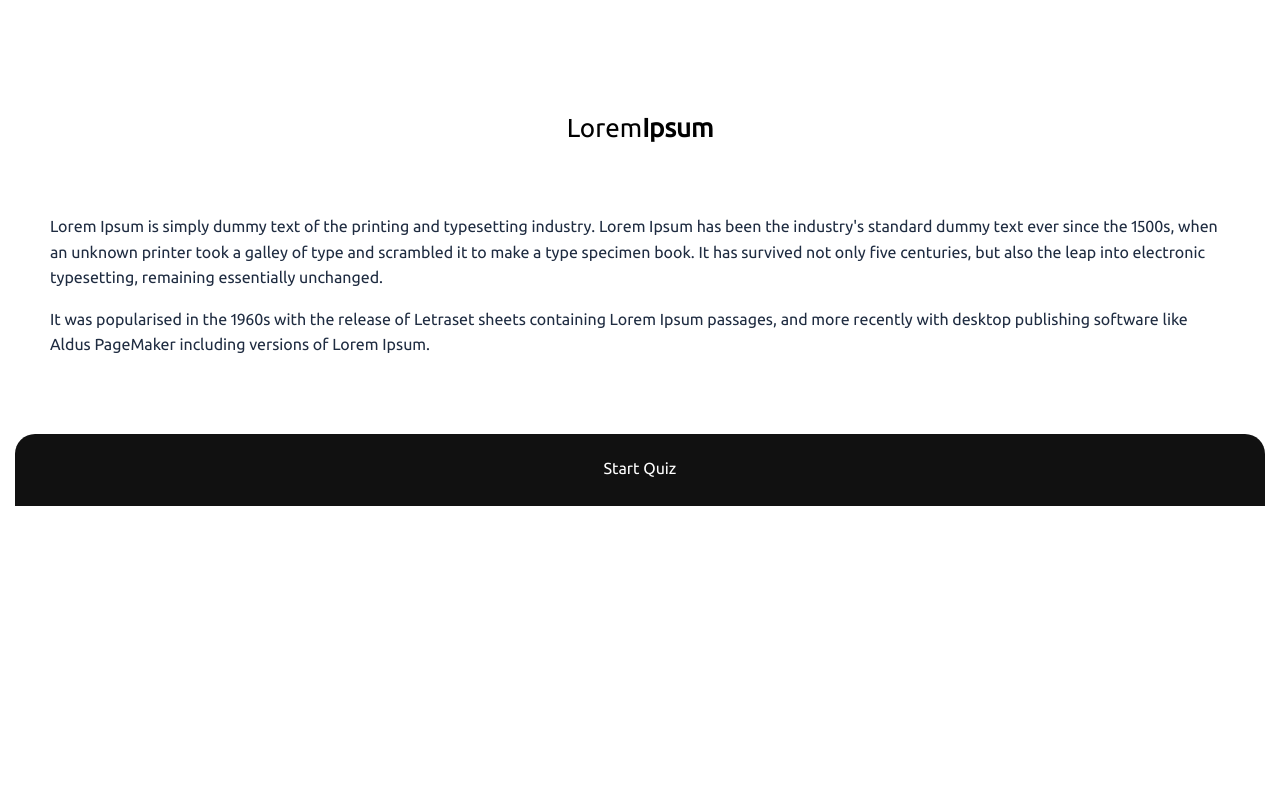
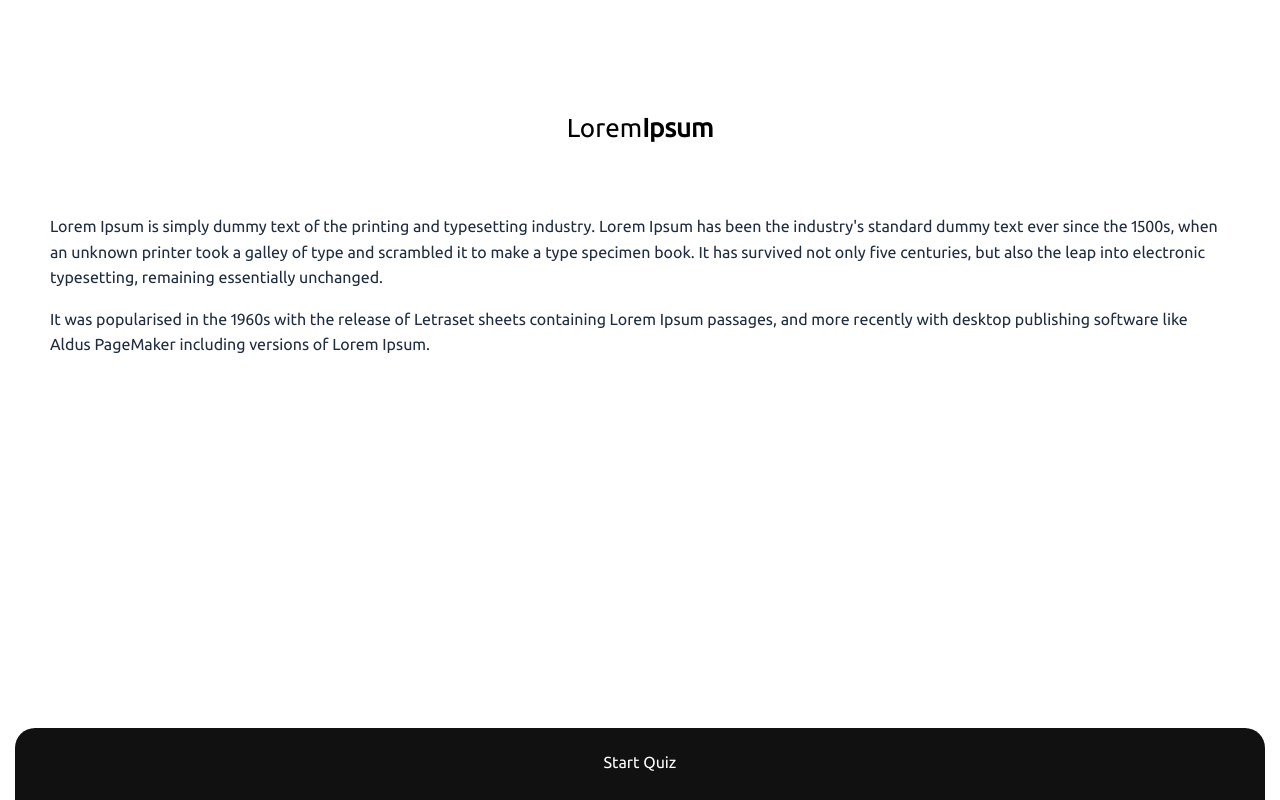
Before and after one commit to jadilovic/vacationBooking, a React (Create React App) app: page / in a window 1280 px wide. Built offline with nearby package versions, Linux system fonts and the light colour scheme.

Commit message:
fixed height and buttons position

```diff
--- a/src/pages/Accommodation.js
+++ b/src/pages/Accommodation.js
@@ -61,7 +61,9 @@ const Accommodation = () => {
 			/>
 			<Link
 				className={`${selectedAccommodation ? '' : 'disabled-link'}`}
-				style={{ textDecoration: 'none' }}
+				style={{
+					textDecoration: 'none',
+				}}
 				to={`${!selectedAccommodation ? '' : edit ? '/summary' : '/transport'}`}
 			>
 				<div
--- a/src/pages/Summary.js
+++ b/src/pages/Summary.js
@@ -68,6 +68,7 @@ const Summary = () => {
 			style={{
 				background: '#FED6D6',
 				position: 'relative',
+				height: '100vh',
 			}}
 		>
 			<div className="header-summary">
@@ -178,7 +179,17 @@ const Summary = () => {
 					);
 				})}
 			</div>
-			<Link style={{ textDecoration: 'none' }} to="/">
+			<Link
+				style={{
+					textDecoration: 'none',
+					position: 'absolute',
+					bottom: 0,
+					left: 0,
+					margin: '0 15px',
+					width: 'calc(100% - 30px)',
+				}}
+				to="/"
+			>
 				<div
 					onClick={handleClearStartOver}
 					className={`footer col-12 col-s-12`}
--- a/src/pages/Welcome.js
+++ b/src/pages/Welcome.js
@@ -43,7 +43,15 @@ const Welcome = () => {
 					</p>
 				</span>
 			</div>
-			<Link style={{ textDecoration: 'none' }} to="/accommodation">
+			<Link
+				style={{
+					textDecoration: 'none',
+					position: 'absolute',
+					bottom: 0,
+					width: 'calc(100% - 30px)',
+				}}
+				to="/accommodation"
+			>
 				<div className="footer  col-12 col-s-12">
 					<p className="font-link">Start Quiz</p>
 				</div>
--- a/src/styles/app.css
+++ b/src/styles/app.css
@@ -6,6 +6,7 @@ body {
 	margin: 0;
 	min-height: 100vh;
 }
+
 .container {
 	border-radius: 20px;
 	padding-left: 15px;
@@ -107,4 +108,7 @@ body {
 	.col-12 {
 		width: 100%;
 	}
+	.container {
+		height: 100vh;
+	}
 }
--- a/src/styles/welcome.css
+++ b/src/styles/welcome.css
@@ -34,3 +34,11 @@ b {
 	text-align: center;
 	color: white;
 }
+
+@media screen and (min-width: 900px) {
+	.footer {
+		position: absolute;
+		bottom: 0;
+		width: calc(100% - 30px);
+	}
+}
```
